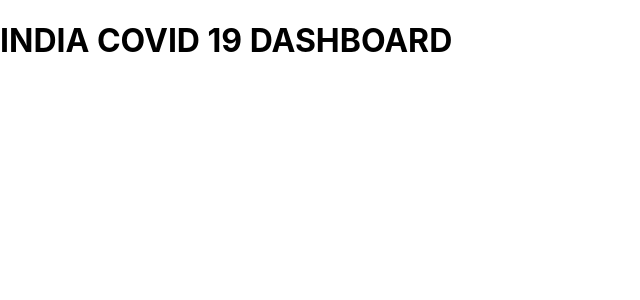
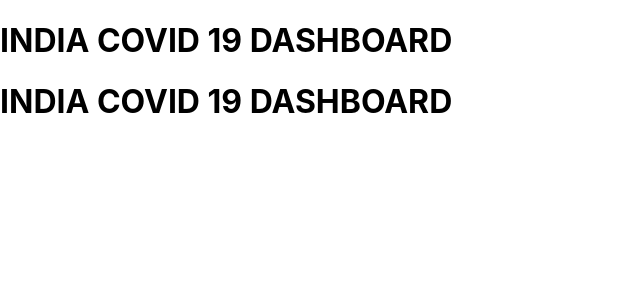
Before and after one commit to Subhradeep10/covid-tracker, a React (Create React App) app: page / in a window 1280 px wide. Shown: the top 300 px of the page, without its empty margins (0-640 px from the left). Built offline with nearby package versions, Linux system fonts and the light colour scheme.

Commit message:
Covid tracker will be updated

```diff
--- a/package.json
+++ b/package.json
@@ -7,6 +7,7 @@
     "@testing-library/react": "^11.2.7",
     "@testing-library/user-event": "^12.8.3",
     "react": "^17.0.2",
+    "react-bootstrap": "^1.6.1",
     "react-dom": "^17.0.2",
     "react-scripts": "4.0.3",
     "web-vitals": "^1.1.2"
--- a/src/components/statewiseData/statewise.js
+++ b/src/components/statewiseData/statewise.js
@@ -16,7 +16,7 @@ function Statewise() {
             <h1>INDIA COVID 19 DASHBOARD</h1>
             <div className="container-fluid mt-5">
                 <div className="main-heading">
-
+                    <h1 className="mb-5">INDIA COVID 19 DASHBOARD</h1>
                 </div>
             </div>
         </>
```
Also changed, not shown: 1 other file (tests, documents, lock files or other folders).
